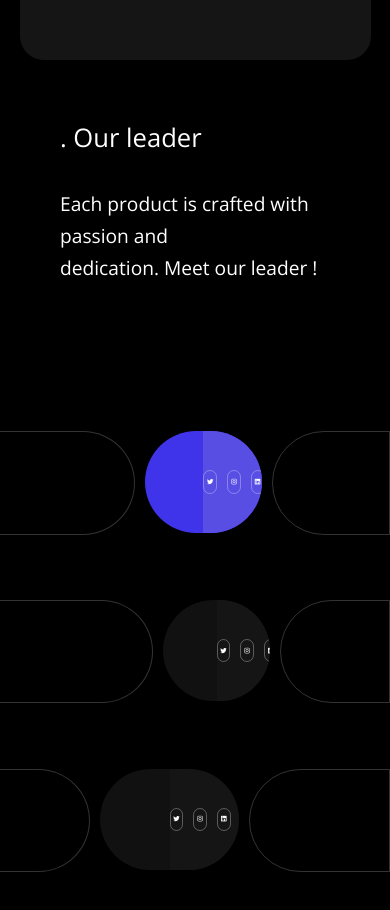
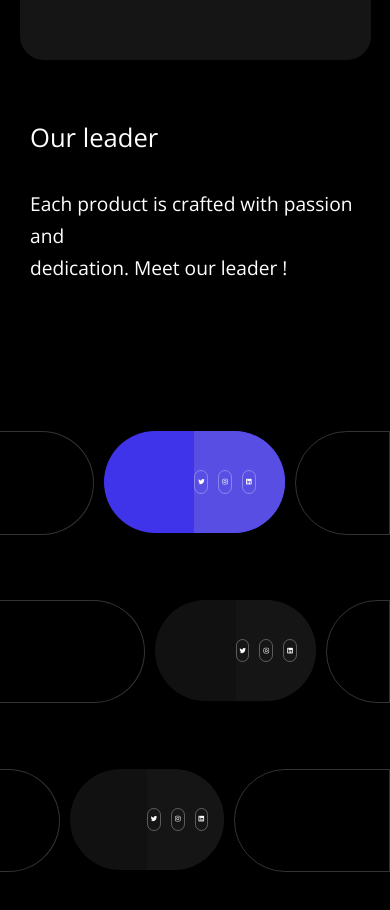
Before and after one commit to Abhinav-bM/Abhinav-BManoj-frontend-project, a React (Vite) app: page / in a window 390 px wide. Shown: the part 4020-4930 px from the top of the page. Built offline with nearby package versions, Linux system fonts and the light colour scheme; the HTML template or start-up script is replaced by a standard one.

Commit message:
leaderFix

```diff
--- a/src/components/LeaderSection.jsx
+++ b/src/components/LeaderSection.jsx
@@ -4,7 +4,7 @@ const LeaderSection = () => {
   return (
     <section className="leaderSecMain">
       <div className="leaderSecText">
-        <div className="leaderSecText1">. Our leader</div>
+        <div className="leaderSecText1">Our leader</div>
         <div className="leaderSecText2">
           Each product is crafted with passion and <br /> dedication. Meet our
           leader !
--- a/src/styles/leaderSection.css
+++ b/src/styles/leaderSection.css
@@ -272,7 +272,7 @@
 /* Mobile Portrait (max-width: 480px) */
 @media (max-width: 480px) {
   .leaderSecText {
-    padding: 0px 60px;
+    padding: 0px 30px;
     display: flex;
     flex-direction: column;
     gap: 36px;
@@ -307,7 +307,7 @@
   }
 
   .secListOne {
-    width: 450px;
+    width: 200px;
     height: 12vh;
     border: 1px solid rgba(255, 255, 255, 0.2);
     border-left: none;
@@ -315,7 +315,7 @@
     overflow: hidden;
   }
   .secListTwo {
-    width: 100%;
+    width: 200px;
     height: 12vh;
     border: 1px solid rgba(255, 255, 255, 0.2);
     border-radius: 360px 0px 0px 360px;
@@ -329,6 +329,7 @@
     gap: 10px;
   }
   .secListThree {
+    width: 350px;
     height: 12vh;
     border: 1px solid rgba(255, 255, 255, 0.2);
     border-left: none;
@@ -336,7 +337,7 @@
     overflow: hidden;
   }
   .secListFour {
-    width: 100%;
+    width: 150px;
     height: 12vh;
     border: 1px solid rgba(255, 255, 255, 0.2);
     border-radius: 360px 0px 0px 360px;
@@ -351,6 +352,7 @@
     overflow: hidden;
   }
   .secListFive {
+    width: 150px;
     height: 12vh;
     border: 1px solid rgba(255, 255, 255, 0.2);
     border-left: none;
```
